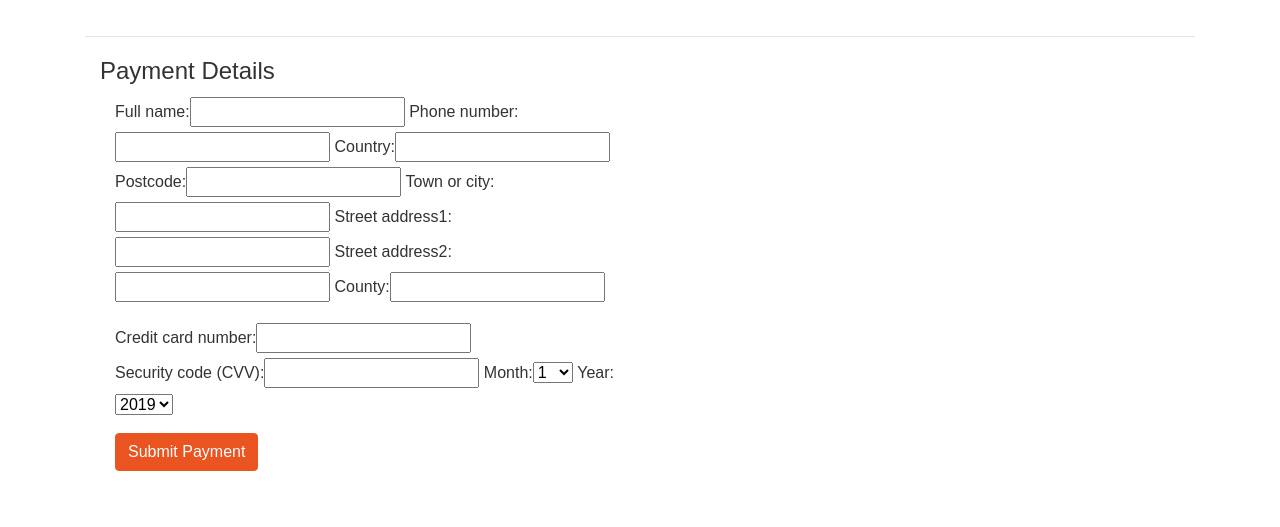
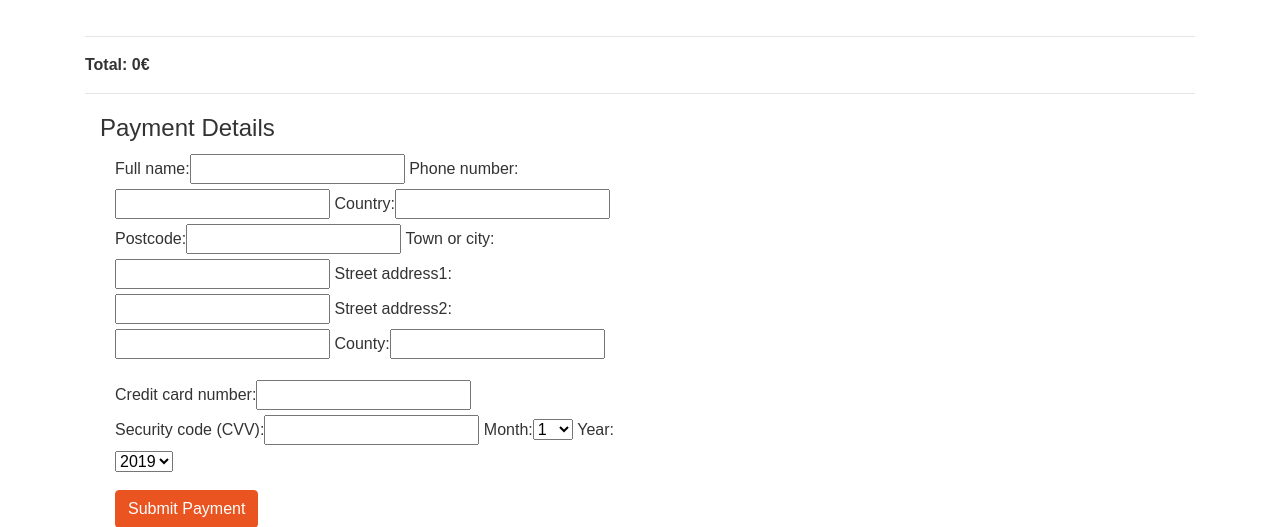
Before and after one commit to Siminic87/milestone-full-stack-final, a Django app: page /checkout/ in a window 1280 px wide. Shown: the part 93-620 px from the top of the page. Run offline with Django 3.2, Linux system fonts and the light colour scheme; the visitor is signed in with stand-in values (Sample User, id 1); some libraries are stand-ins or nearby versions.

Commit message:
Redirected user to cart after upvoting feature request and adjusted totals and subtotals on checkout page

```diff
--- a/cart/views.py
+++ b/cart/views.py
@@ -19,7 +19,7 @@ def add_to_cart(request, id):
         cart[id] = cart.get(id, quantity)
 
         request.session['cart'] = cart
-        return redirect(reverse('get_features'))
+        return redirect(reverse('view_cart'))
 
 def adjust_cart(request, id):
     """Adjust the quantity of the specified product to the specified amount"""
--- a/checkout/templates/checkout.html
+++ b/checkout/templates/checkout.html
@@ -25,12 +25,14 @@
                 <h4 class="card-title">{{ item.post.title }}</h4>
                 <p class="card-text">{{ item.post.content|truncatewords:30 }}</p>
                 <hr>
-                <p><b>Total:</b> </span>{{item.quantity}} * 10€ = {{ total }}€</p>
+                <p><u>Sub-Total:</u> </span>{{item.quantity}} * 10€</p>
             </div>
         </div>
     </div>
     {% endfor %}
     <!-- /.Cart Items -->
+    <hr>
+    <p><b>Total: {{ total }}€</b></p>
     <hr>
 
     <!-- Checkout Form -->
```
Also changed, not shown: README.md.
